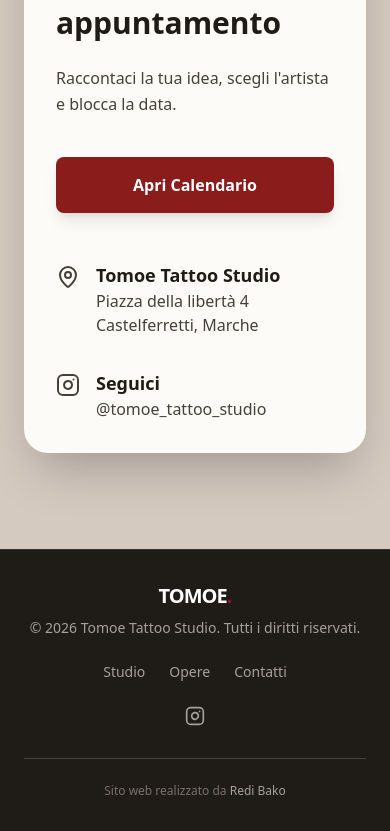
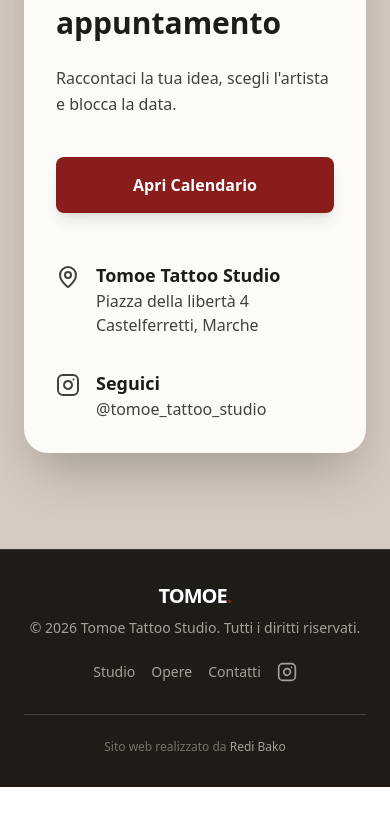
Before and after one commit to Lollingredi/tattoo-page_1, a React (Vite) app: page / in a window 390 px wide. Shown: the part 2070-2901 px from the top of the page. After the commit the page ends 2857 px from the top, so only its background shows below. Built offline with nearby package versions, Linux system fonts and the light colour scheme.

Commit message:
Riorganizza footer: link e Instagram sulla stessa riga
- Mobile: Studio, Opere, Contatti e Instagram tutti sulla stessa riga
- Desktop: separatore pallino tra i link e l'icona Instagram

https://claude.ai/code/session_018QTiTGGcPqceRHFPrZ4wdv

```diff
--- a/src/App.tsx
+++ b/src/App.tsx
@@ -677,15 +677,13 @@ const TomoeLanding: React.FC = () => {
               </p>
             </div>
 
-            {/* Link rapidi */}
-            <div className="flex gap-6 text-stone-400 text-sm">
+            {/* Link rapidi + Social */}
+            <div className="flex items-center gap-4 md:gap-6 text-stone-400 text-sm">
               <a href="#studio" className="hover:text-white transition-colors">Studio</a>
               <a href="#works" className="hover:text-white transition-colors">Opere</a>
               <a href="#contact" className="hover:text-white transition-colors">Contatti</a>
-            </div>
-
-            {/* Social */}
-            <div className="flex items-center gap-4">
+              {/* Separatore pallino - solo desktop */}
+              <span className="hidden md:block w-1 h-1 rounded-full bg-stone-500"></span>
               <a
                 href="#"
                 className="text-stone-400 hover:text-white transition-colors"
```
